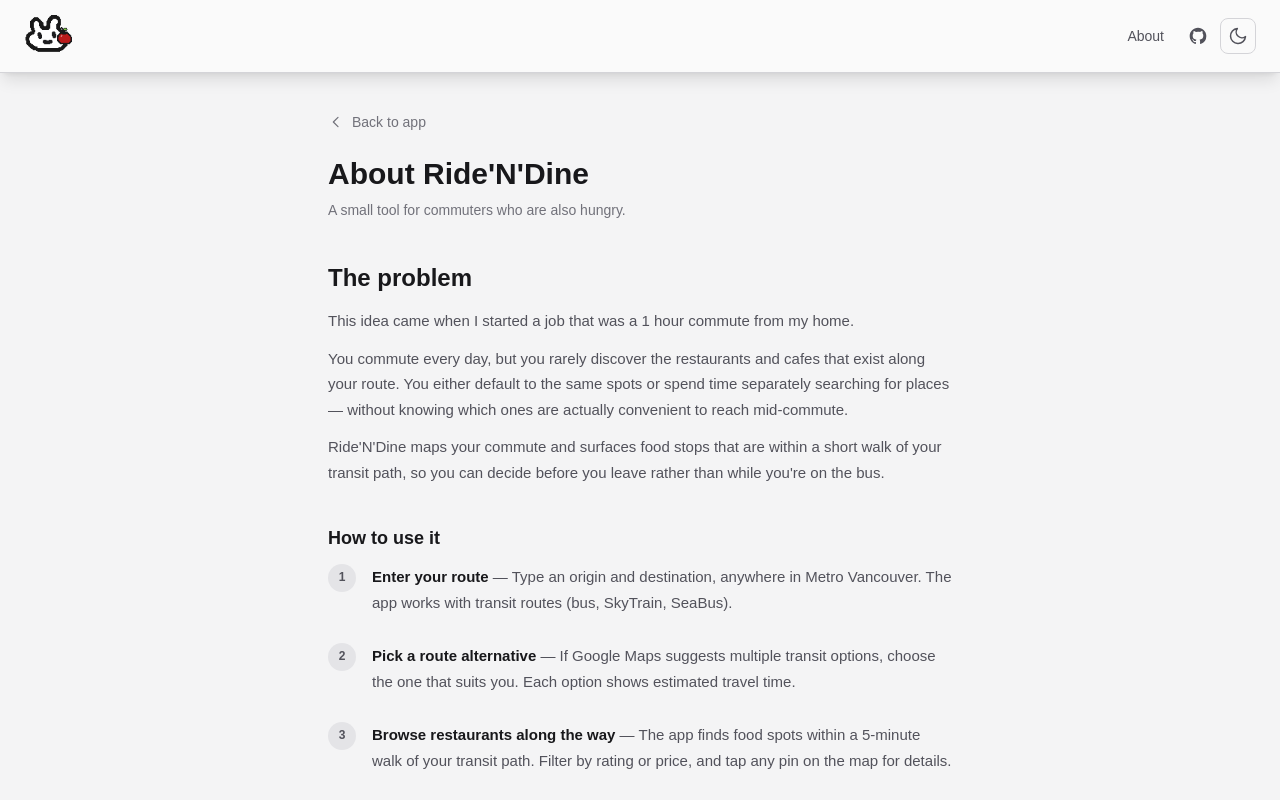
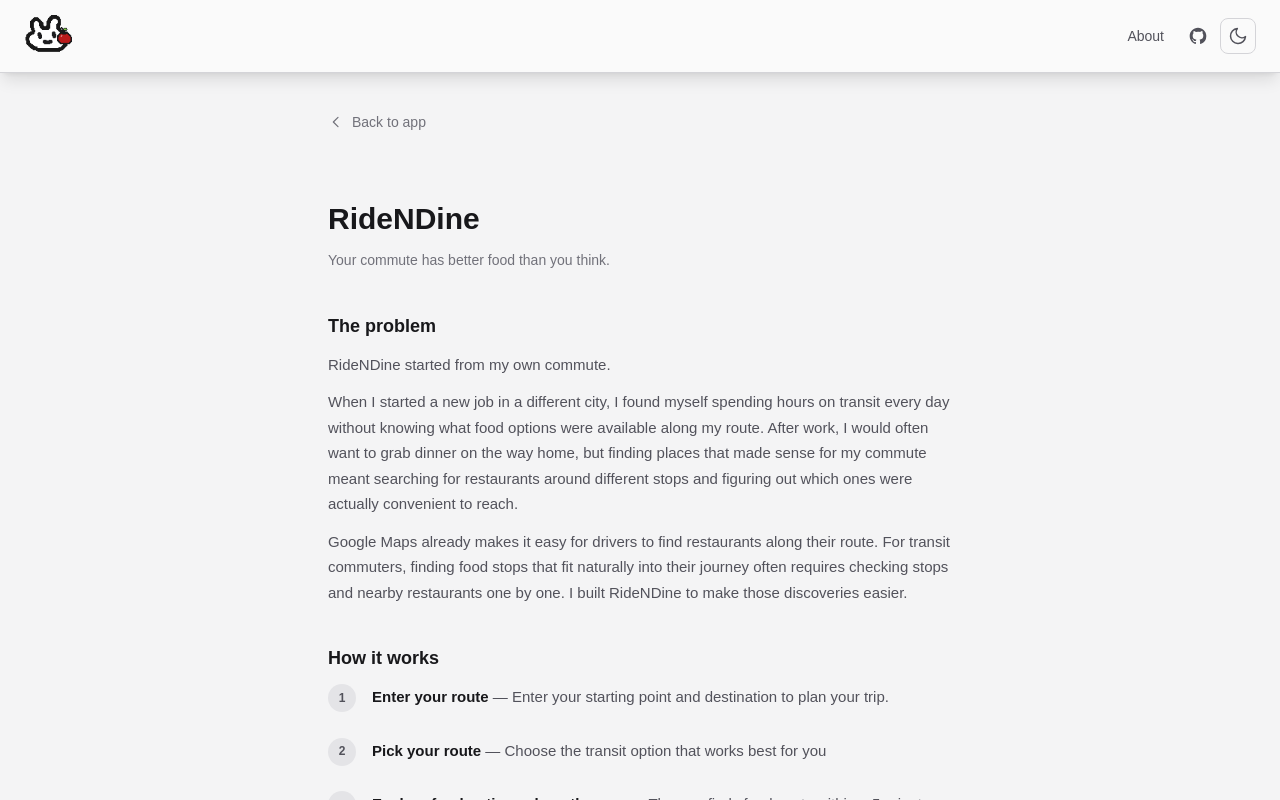
Before and after one commit to kallui/ridendine, a Next.js app: page /about in a window 1280 px wide. Built offline with nearby package versions, Linux system fonts and the light colour scheme.

Commit message:
update about us page

```diff
--- a/src/app/about/AboutLayout.tsx
+++ b/src/app/about/AboutLayout.tsx
@@ -38,12 +38,6 @@
             </svg>
             Back to app
           </Link>
-          <h1 className="text-3xl font-bold text-text-primary mb-2">
-            About Ride&apos;N&apos;Dine
-          </h1>
-          <p className="text-text-muted text-sm">
-            A small tool for commuters who are also hungry.
-          </p>
         </div>
 
         {/* MDX content */}
--- a/src/app/about/content.mdx
+++ b/src/app/about/content.mdx
@@ -1,21 +1,30 @@
-# The problem
+# RideNDine
 
-This idea came when I started a job that was a 1 hour commute from my home.
+Your commute has better food than you think.
 
-You commute every day, but you rarely discover the restaurants and cafes that exist along your route. You either default to the same spots or spend time separately searching for places — without knowing which ones are actually convenient to reach mid-commute.
+## The problem
 
-Ride'N'Dine maps your commute and surfaces food stops that are within a short walk of your transit path, so you can decide before you leave rather than while you're on the bus.
+RideNDine started from my own commute.
 
-## How to use it
+When I started a new job in a different city, I found myself spending hours on transit every day without knowing what food options were available along my route. After work, I would often want to grab dinner on the way home, but finding places that made sense for my commute meant searching for restaurants around different stops and figuring out which ones were actually convenient to reach.
 
-1. **Enter your route** — Type an origin and destination, anywhere in Metro Vancouver. The app works with transit routes (bus, SkyTrain, SeaBus).
+Google Maps already makes it easy for drivers to find restaurants along their route. For transit commuters, finding food stops that fit naturally into their journey often requires checking stops and nearby restaurants one by one. I built RideNDine to make those discoveries easier.
 
-2. **Pick a route alternative** — If Google Maps suggests multiple transit options, choose the one that suits you. Each option shows estimated travel time.
+## How it works
 
-1. **Browse restaurants along the way** — The app finds food spots within a 5-minute walk of your transit path. Filter by rating or price, and tap any pin on the map for details.
+1. **Enter your route** — Enter your starting point and destination to plan your trip.
 
-1. **Open in Google Maps** — Found somewhere you like? Tap the card to open the place directly in Google Maps and get walking directions.
+2. **Pick your route** — Choose the transit option that works best for you
 
+3. **Explore food options along the way** — The app finds food spots within a 5-minute walk of your transit path. Filter by rating or price, and tap any pin on the map for details.
+
+4. **Open in Google Maps** — Found somewhere you like? Tap the card to open the place directly in Google Maps and get walking directions.
+
+
+## Best experience in Metro Vancouver
+RideNDine works best in Metro Vancouver, where it uses TransLink transit data to identify exact bus stops and train stations along your route. This allows food options to be discovered based on real transit stops instead of just nearby areas.
+
+Outside Metro Vancouver, RideNDine still works by estimating food options along your route, but results may vary depending on available transit data.
 ## Usage limits
 
 Each session gets **5 route searches per day**. This keeps the app sustainable during beta — the limit resets at midnight and browsing restaurants on an already-searched route is free.
--- a/src/app/globals.css
+++ b/src/app/globals.css
@@ -189,7 +189,14 @@
 }
 
 .mdx-content h1 {
-  font-size: 1.5rem;
+  font-size: 1.875rem;
+  margin-bottom: 0.5rem;
+}
+
+.mdx-content h1 + p {
+  color: var(--text-muted);
+  font-size: 0.875rem;
+  margin-bottom: 0;
 }
 
 .mdx-content h2 {
--- a/src/app/layout.tsx
+++ b/src/app/layout.tsx
@@ -13,7 +13,7 @@
 });
 
 export const metadata: Metadata = {
-  title: "Ride'N'Dine",
+  title: "RideNDine",
   description: "Discover restaurants and food stops along your commute route.",
   icons: {
     icon: [{ url: "/logo-64.png", sizes: "64x64", type: "image/png" }],
--- a/src/app/manifest.ts
+++ b/src/app/manifest.ts
@@ -2,8 +2,8 @@
 
 export default function manifest(): MetadataRoute.Manifest {
   return {
-    name: "Ride'N'Dine",
-    short_name: "Ride'N'Dine",
+    name: "RideNDine",
+    short_name: "RideNDine",
     description:
       "Discover restaurants and food stops along your commute route.",
     start_url: "/",
--- a/src/components/Navbar.tsx
+++ b/src/components/Navbar.tsx
@@ -13,7 +13,7 @@
         <Link href="/" className="flex items-center opacity-90 hover:opacity-100 transition-opacity">
           <Image
             src="/logo-64.png"
-            alt="Ride'N'Dine"
+            alt="RideNDine"
             width={48}
             height={48}
             className="h-12 w-12"
```
Also changed, not shown: 3 other files (tests, documents, lock files or other folders).
